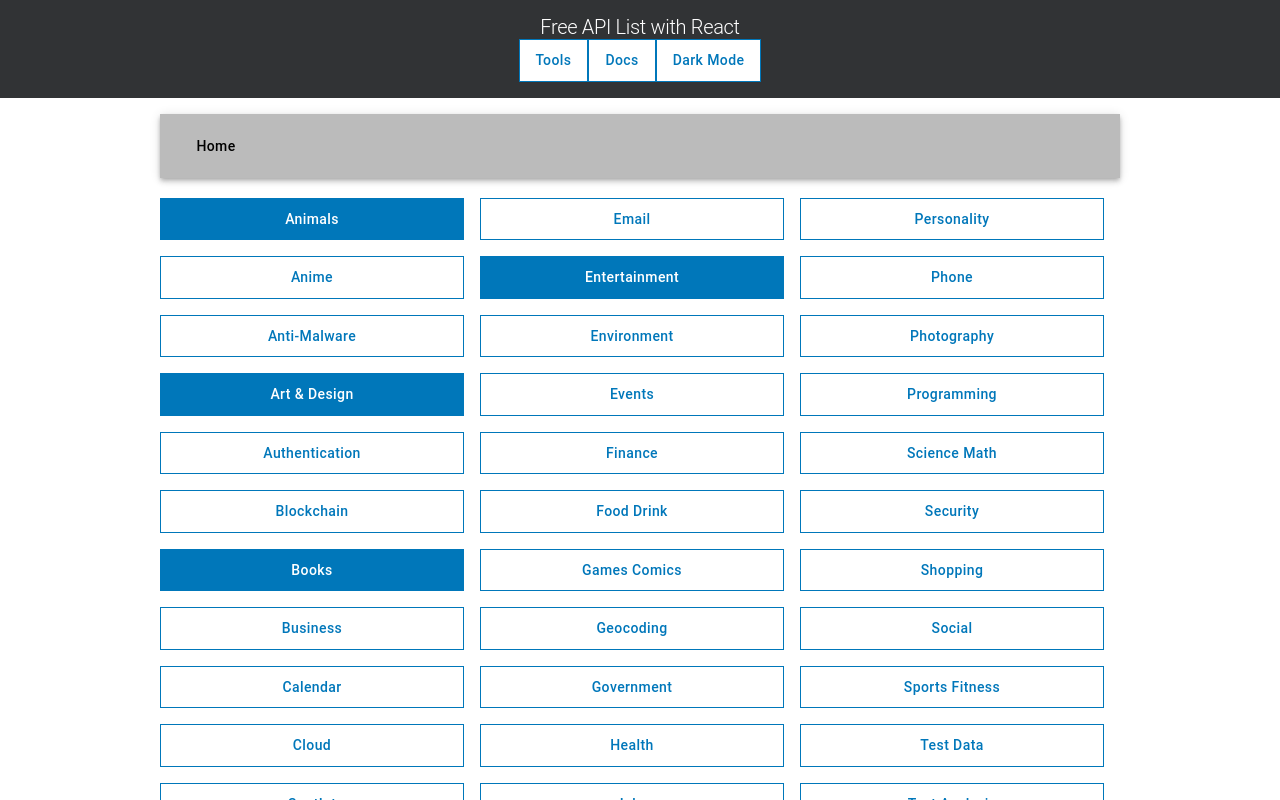
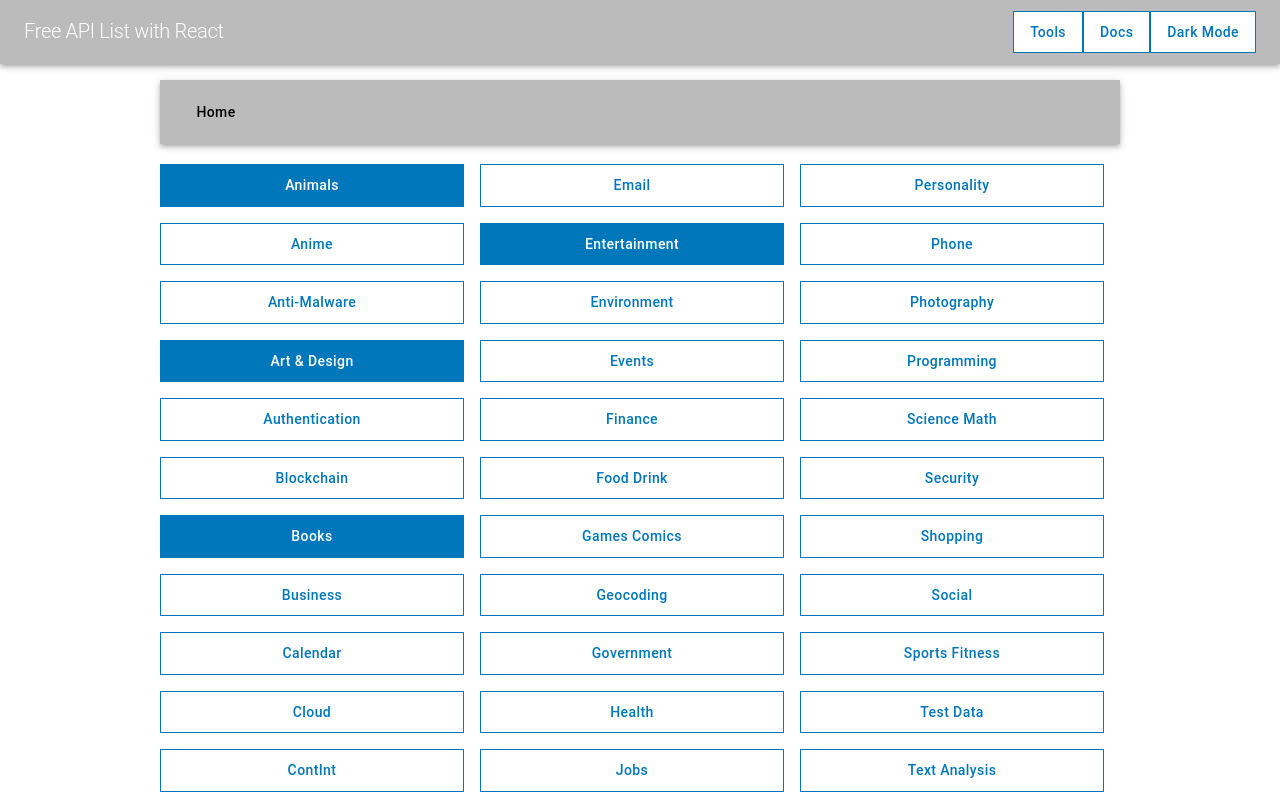
Before and after one commit to Curtis-Thomas/free-api-list-with-react, a React (Create React App) app: page / in a window 1280 px wide. Shown: the top 800 px of the page. Built offline with nearby package versions, Linux system fonts and the light colour scheme.

Commit message:
style: small layout change to header

```diff
--- a/src/core/header/Header.js
+++ b/src/core/header/Header.js
@@ -1,5 +1,5 @@
 import { useNavigate } from "react-router-dom";
-import { Box, Button, Typography } from "@mui/material";
+import { AppBar, Box, Button, Toolbar, Typography } from "@mui/material";
 
 /**
  * Component for the header of the application.
@@ -22,25 +22,23 @@ const Header = ({ toggleDarkMode }) => {
   };
 
   return (
-    <Box
-      sx={{
-        alignItems: "center",
-        minHeight: "5vh",
-        backgroundColor: "#313335",
-        color: "white",
-        textAlign: "center",
-        padding: 2,
-      }}
-    >
-      <Typography variant="h1" fontSize={20}>
+    <AppBar position="static">
+      <Toolbar>
+        <Box>
+          <Typography variant="h1" fontSize={20} component="div">
             Free API List with React
           </Typography>
-      <Box>
+        </Box>
+
+        <Box sx={{ marginLeft: "auto" }}>
           <Button onClick={handleToolsClick}>Tools</Button>
           <Button onClick={handleDocsClick}>Docs</Button>
+        </Box>
+        <Box>
           <Button onClick={toggleDarkMode}>Dark Mode</Button>
         </Box>
-    </Box>
+      </Toolbar>
+    </AppBar>
   );
 };
 
```
Lines whose indentation alone changed are shown as unchanged.
